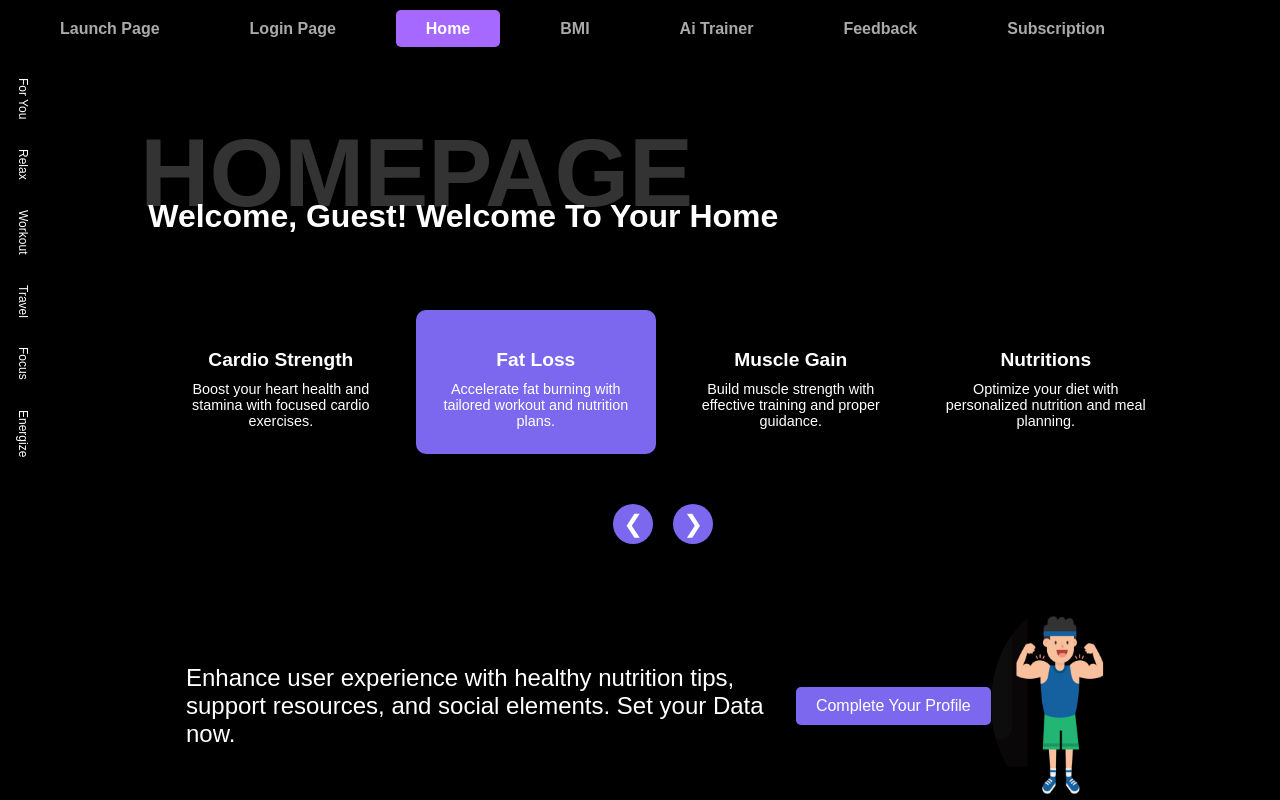
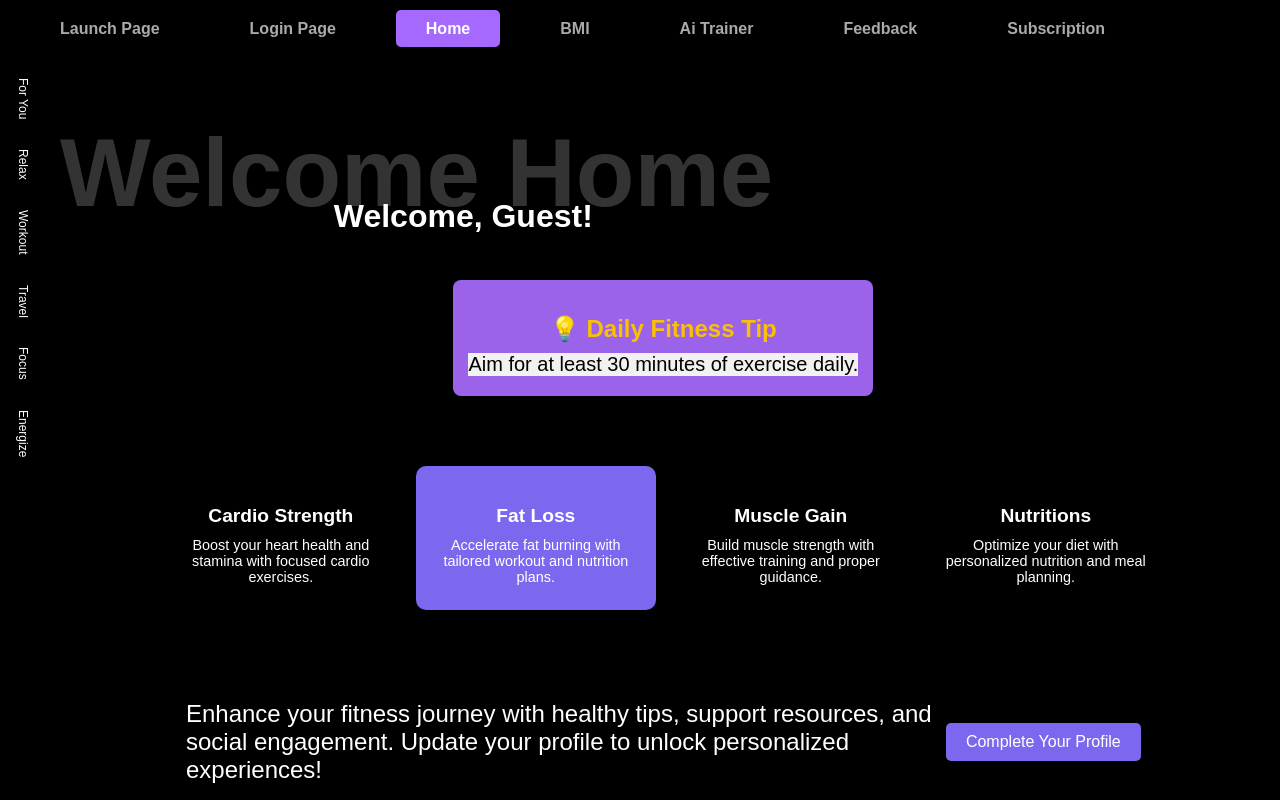
Before and after one commit to hassaanafzal-ha/FITex, a React (Create React App) app: page /homePage in a window 1280 px wide. Shown: the top 800 px of the page. Built offline with nearby package versions, Linux system fonts and the light colour scheme.

Commit message:
Updated Quotes section & route to BMI

```diff
--- a/src/components/HomePage.css
+++ b/src/components/HomePage.css
@@ -207,6 +207,28 @@
   }
 }
 
+.daily-tip {
+  background-color: #9a63e9;
+  padding: 15px;
+  margin: 20px 0;
+  border-radius: 8px;
+  text-align: center;
+  box-shadow: 0px 4px 6px rgba(0, 0, 0, 0.1);
+}
+
+.daily-tip h2 {
+  color: #f9c006;
+  font-size: 24px;
+  border-color: #000;
+  margin-bottom: 10px;
+}
+
+.daily-tip p {
+  color: #000000;
+  font-size: 20px;
+}
+
+
 /* For mobile devices (max-width: 600px) */
 @media (max-width: 600px) {
   .homepage-container {
--- a/src/components/HomePage.js
+++ b/src/components/HomePage.js
@@ -1,66 +1,91 @@
 import React, { useEffect, useState } from "react";
+import { useNavigate } from "react-router-dom";
 import "./HomePage.css";
 import homePic from "./images/homePic.png";
 
 const HomePage = () => {
   const [userName, setUserName] = useState("");
+  const [dailyTip, setDailyTip] = useState("");
+  const navigate = useNavigate();
 
   useEffect(() => {
-    // Retrieve the username from localStorage (set during login)
+    // Retrieve username from localStorage (set during login)
     const name = localStorage.getItem("userName");
-    if (name) {
-      setUserName(name);
-    }
+    setUserName(name || "Guest");
+
+    // Array of fitness tips
+    const tips = [
+      "Stay hydrated – drink at least 8 glasses of water daily.",
+      "Consistency is the key to fitness success.",
+      "Stretch before and after your workouts to prevent injury.",
+      "Eat a balanced diet with plenty of vegetables and lean protein.",
+      "Take rest days to allow your muscles to recover and grow.",
+      "Aim for at least 30 minutes of exercise daily.",
+      "Set realistic fitness goals and track your progress.",
+      "A good night's sleep is as important as a good workout.",
+      "Don't skip warm-ups – prepare your body for intense activity.",
+      "Find a workout you enjoy to stay motivated.",
+    ];
+
+    // Select a random tip
+    const randomTip = tips[Math.floor(Math.random() * tips.length)];
+    setDailyTip(randomTip);
   }, []);
+
+  const handleCompleteProfile = () => {
+    // Navigate to the profile page
+    navigate("/BMI");
+  };
 
   return (
     <div className="homepage-container">
+      {/* Transparent Header */}
       <div className="transparent-header">
-        <h1>HOMEPAGE</h1>
+        <h1>Welcome Home</h1>
       </div>
 
+      {/* Main Content */}
       <div className="main-content">
         {/* Welcome Section */}
         <div className="header">
-          <p>Welcome, {userName ? userName : "Guest"}! Welcome To Your Home</p>
+          <p>Welcome, <span className="username">{userName}</span>!</p>
         </div>
 
-        {/* Card Section */}
-        <div className="cards-section">
-          <div className="card">
-            <h3>Cardio Strength</h3>
-            <p>Boost your heart health and stamina with focused cardio exercises.</p>
-          </div>
-          <div className="card active">
-            <h3>Fat Loss</h3>
-            <p>Accelerate fat burning with tailored workout and nutrition plans.</p>
-          </div>
-          <div className="card">
-            <h3>Muscle Gain</h3>
-            <p>Build muscle strength with effective training and proper guidance.</p>
-          </div>
-          <div className="card">
-            <h3>Nutritions</h3>
-            <p>Optimize your diet with personalized nutrition and meal planning.</p>
-          </div>
+        {/* Daily Fitness Tip */}
+        <div className="daily-tip">
+          <h2>💡 Daily Fitness Tip</h2>
+          <p>{dailyTip}</p>
         </div>
 
-        {/* Navigation Arrows */}
-        <div className="navigation-arrows">
-          <button className="arrow-button">❮</button>
-          <button className="arrow-button">❯</button>
+        {/* Fitness Goals Cards */}
+        <div className="cards-section">
+          {[
+            { title: "Cardio Strength", text: "Boost your heart health and stamina with focused cardio exercises." },
+            { title: "Fat Loss", text: "Accelerate fat burning with tailored workout and nutrition plans." },
+            { title: "Muscle Gain", text: "Build muscle strength with effective training and proper guidance." },
+            { title: "Nutritions", text: "Optimize your diet with personalized nutrition and meal planning." },
+          ].map((card, index) => (
+            <div className={`card ${index === 1 ? "active" : ""}`} key={index}>
+              <h3>{card.title}</h3>
+              <p>{card.text}</p>
+            </div>
+          ))}
         </div>
 
         {/* Profile Completion Section */}
         <div className="profile-completion-section">
           <p>
-            Enhance user experience with healthy nutrition tips, support resources,
-            and social elements. Set your Data now.
+            Enhance your fitness journey with healthy tips, support resources, and social engagement.
+            Update your profile to unlock personalized experiences!
           </p>
-          <button className="profile-button">Complete Your Profile</button>
-          <div className="emoji">
-            <img src={homePic} alt="Motivational Character" />
-          </div>
+          <button className="profile-button" onClick={handleCompleteProfile}>
+            Complete Your Profile
+          </button>
+        </div>
+
+        {/* Motivational Image */}
+        <div className="motivational-image">
+          <img src={homePic} alt="Motivational Character" />
         </div>
       </div>
     </div>
```
Also changed, not shown: src/components/ProfileCompletionForm.js (added, +81 -0 lines).
